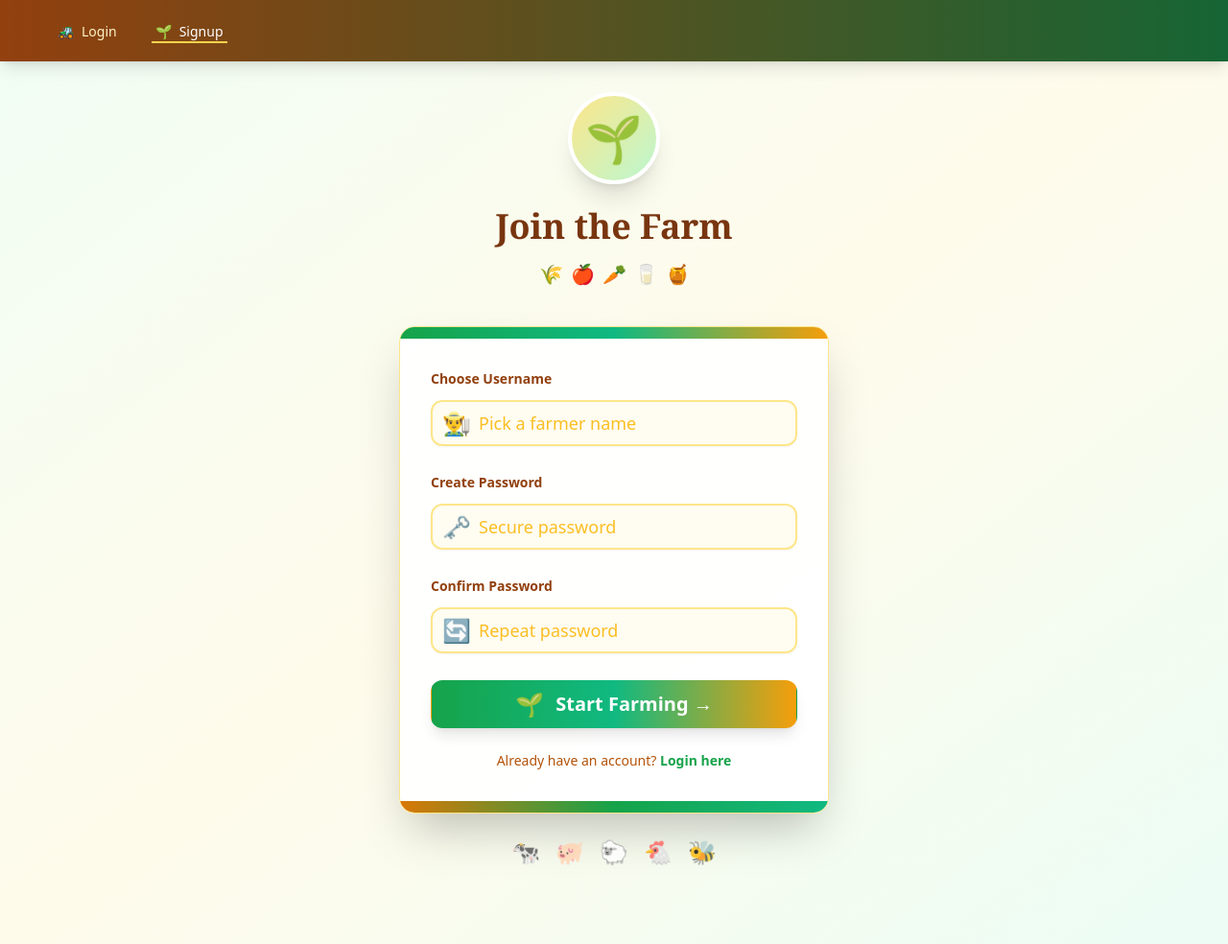
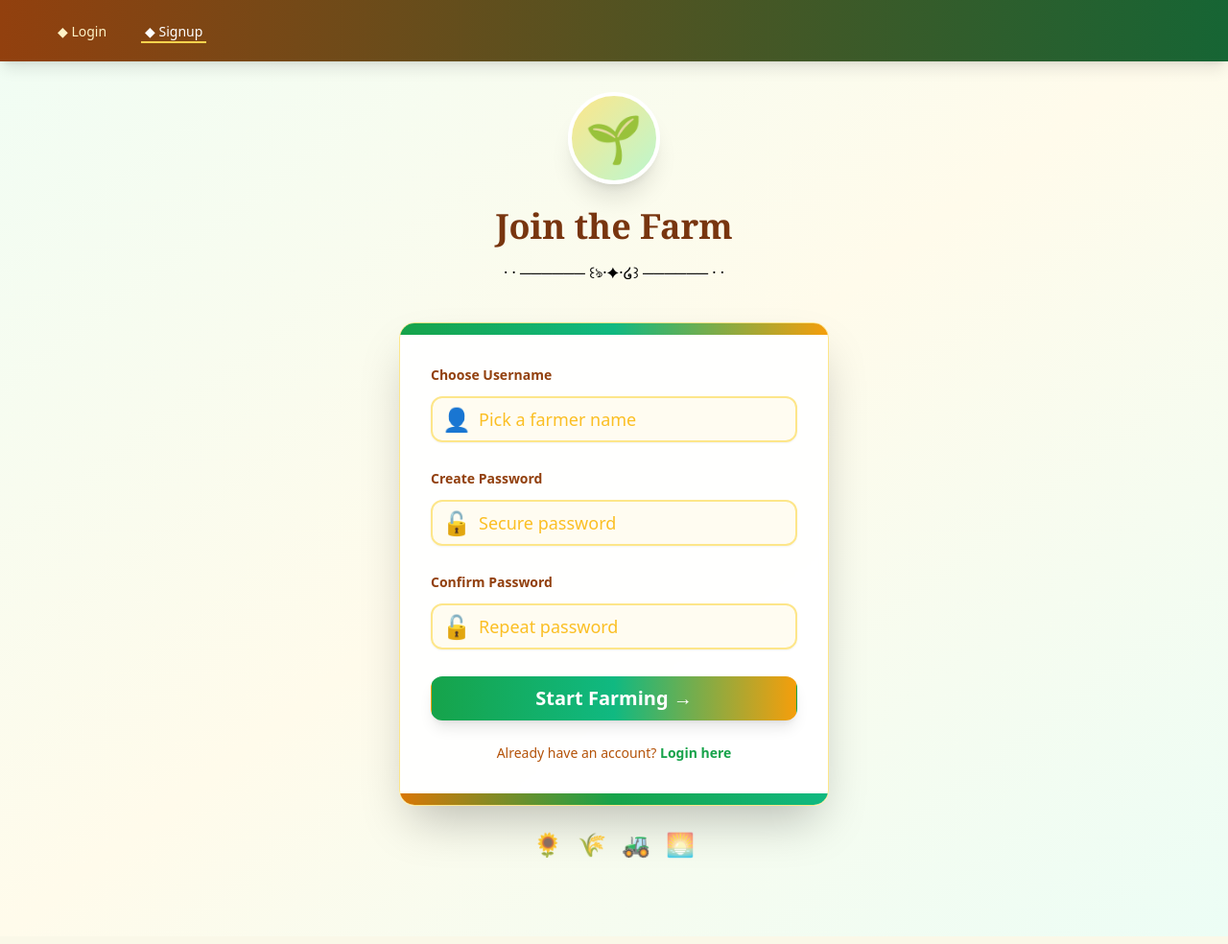
Before and after one commit to wetoyo/yakubian-matrix, a Flask app: page /auth/signup in a window 1280 px wide. Shown: the whole page at 96% size. Run offline with Flask 3, Linux system fonts and the light colour scheme; some libraries are stand-ins or nearby versions.

Commit message:
fixing css

```diff
--- a/app/templates/signup.html
+++ b/app/templates/signup.html
@@ -17,8 +17,11 @@
             }
         }
 
-        .floating-icon {
-            animation: float 3s ease-in-out infinite alternate;
+        .floating {
+        animation: float 3s;
+        animation-timing-function: ease-in-out;
+        animation-iteration-count: infinite;
+        animation-direction: alternate;
         }
     </style>
 </head>
@@ -32,33 +35,32 @@
                         {% if session.get('username') %}
                         <a href="{{ url_for('disp_homepage') }}"
                             class="border-transparent text-amber-100 hover:text-white hover:border-amber-300 inline-flex items-center px-1 pt-1 border-b-2 text-sm font-medium transition-colors duration-200">
-                            <span class="mr-2">🏡</span> Home
+                                                              🏠︎ Home
                         </a>
                         <a href="{{ url_for('disp_farm') }}"
                             class="border-transparent text-amber-100 hover:text-white hover:border-amber-300 inline-flex items-center px-1 pt-1 border-b-2 text-sm font-medium transition-colors duration-200">
-                            <span class="mr-2">🌾</span> Farm
+                           ◆ Farm
                         </a>
                         <a href="{{ url_for('auth.logout_get') }}"
                             class="border-transparent text-amber-100 hover:text-white hover:border-amber-300 inline-flex items-center px-1 pt-1 border-b-2 text-sm font-medium transition-colors duration-200">
-                            <span class="mr-2">👋</span> Logout
+                            ◆ Logout
                         </a>
                         {% else %}
                         <a href="{{ url_for('auth.login_get') }}"
                             class="border-transparent text-amber-100 hover:text-white hover:border-amber-300 inline-flex items-center px-1 pt-1 border-b-2 text-sm font-medium transition-colors duration-200">
-                            <span class="mr-2">🚜</span> Login
+                           ◆ Login
                         </a>
                         <a href="{{ url_for('auth.signup_get') }}"
                             class="border-amber-300 text-white inline-flex items-center px-1 pt-1 border-b-2 text-sm font-medium">
-                            <span class="mr-2">🌱</span> Signup
+                            ◆ Signup
                         </a>
                         {% endif %}
                     </div>
                 </div>
                 {% if session.get('username') %}
                 <div class="flex items-center">
-                    <div class="flex items-center bg-amber-700/30 px-4 py-2 rounded-full border border-amber-600/30">
+                    <div class="flex items-center bg-amber-700/30 px-4 py-2 rounded-full border border-amber-600/30"> 👤
                         <span class="text-sm text-amber-100 font-medium">{{ session['username'] }}</span>
-                        <span class="ml-2 text-amber-200">👨‍🌾</span>
                     </div>
                 </div>
                 {% endif %}
@@ -88,16 +90,12 @@
                 <div class="text-center mb-10 relative">
                     <div
                         class="inline-flex items-center justify-center w-24 h-24 bg-gradient-to-br from-amber-200 to-green-200 rounded-full mb-6 border-4 border-white shadow-xl">
-                        <span class="text-5xl floating-icon">🌱</span>
+                        <span class="text-5xl">🌱</span>
                     </div>
                     <h1 class="text-4xl font-bold text-amber-900 mb-3 font-serif">Join the Farm</h1>
 
                     <div class="mt-4 flex justify-center space-x-2">
-                        <span class="text-xl">🌾</span>
-                        <span class="text-xl">🍎</span>
-                        <span class="text-xl">🥕</span>
-                        <span class="text-xl">🥛</span>
-                        <span class="text-xl">🍯</span>
+                        · · ────── ꒰ঌ·✦·໒꒱ ────── · ·
                     </div>
                 </div>
 
@@ -115,7 +113,7 @@
                                 <div class="relative field-container">
                                     <div
                                         class="absolute inset-y-0 left-0 pl-3 flex items-center pointer-events-none field-icon">
-                                        <span class="text-2xl text-amber-500">👨‍🌾</span>
+                                        <span class="text-2xl">👤</span>
                                     </div>
                                     <input type="text" id="username" name="username" required
                                         class="pl-12 appearance-none block w-full px-2 py-2 border-2 border-amber-200 rounded-xl shadow-sm placeholder-amber-400 focus:outline-none focus:ring-3 focus:ring-amber-500/30 focus:border-amber-500 text-amber-900 bg-amber-50/70 text-lg"
@@ -131,7 +129,7 @@
                                 <div class="relative field-container">
                                     <div
                                         class="absolute inset-y-0 left-0 pl-3 flex items-center pointer-events-none field-icon">
-                                        <span class="text-2xl text-amber-500">🗝️</span>
+                                        <span class="text-2xl">🔓</span>
                                     </div>
                                     <input type="password" id="password" name="password" required
                                         class="pl-12 appearance-none block w-full px-2 py-2 border-2 border-amber-200 rounded-xl shadow-sm placeholder-amber-400 focus:outline-none focus:ring-3 focus:ring-amber-500/30 focus:border-amber-500 text-amber-900 bg-amber-50/70 text-lg"
@@ -147,7 +145,7 @@
                                 <div class="relative field-container">
                                     <div
                                         class="absolute inset-y-0 left-0 pl-3 flex items-center pointer-events-none field-icon">
-                                        <span class="text-2xl text-amber-500">🔄</span>
+                                        <span class="text-2xl">🔓</span>
                                     </div>
                                     <input type="password" id="confirm" name="confirm" required
                                         class="pl-12 appearance-none block w-full px-2 py-2 border-2 border-amber-200 rounded-xl shadow-sm placeholder-amber-400 focus:outline-none focus:ring-3 focus:ring-amber-500/30 focus:border-amber-500 text-amber-900 bg-amber-50/70 text-lg"
@@ -158,7 +156,6 @@
                             <div>
                                 <button type="submit"
                                     class="group w-full flex justify-center items-center py-2 px-4 border border-transparent rounded-xl shadow-lg text-xl font-bold text-white bg-gradient-to-r from-green-600 via-emerald-500 to-amber-500 hover:from-green-700 hover:via-emerald-600 hover:to-amber-600 focus:outline-none focus:ring-3 focus:ring-offset-2 focus:ring-amber-500 transition-all duration-300 transform hover:-translate-y-1 active:translate-y-0">
-                                    <span class="mr-3 text-2xl">🌱</span>
                                     Start Farming →
                                 </button>
                             </div>
@@ -179,11 +176,10 @@
                 </div>
 
                 <div class="flex justify-center space-x-4 mt-6 text-2xl opacity-80">
-                    <span class="floating-icon" style="animation-delay: 0s;">🐄</span>
-                    <span class="floating-icon" style="animation-delay: 0.2s;">🐖</span>
-                    <span class="floating-icon" style="animation-delay: 0.4s;">🐑</span>
-                    <span class="floating-icon" style="animation-delay: 0.6s;">🐔</span>
-                    <span class="floating-icon" style="animation-delay: 0.8s;">🐝</span>
+                    <span class="floating" style="animation-delay: 0s;">🌻</span>
+                    <span class="floating" style="animation-delay: 0.2s;">🌾</span>
+                    <span class="floating" style="animation-delay: 0.4s;">🚜</span>
+                    <span class="floating" style="animation-delay: 0.6s;">🌅</span>
                 </div>
                 <div class="h-20"></div>
             </div>
```
Also changed, not shown: app/templates/farm.html (+13 -13 lines), app/templates/home.html (+20 -21 lines), app/templates/login.html (+21 -23 lines).
